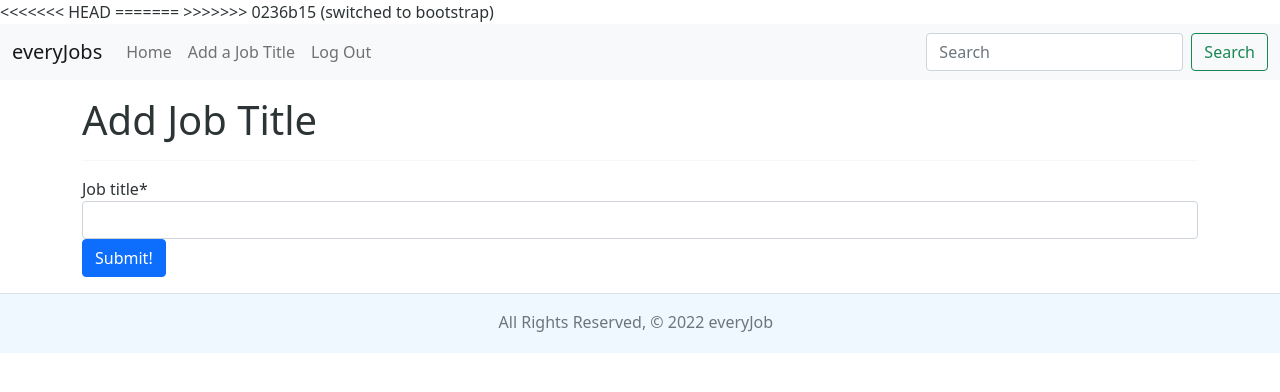
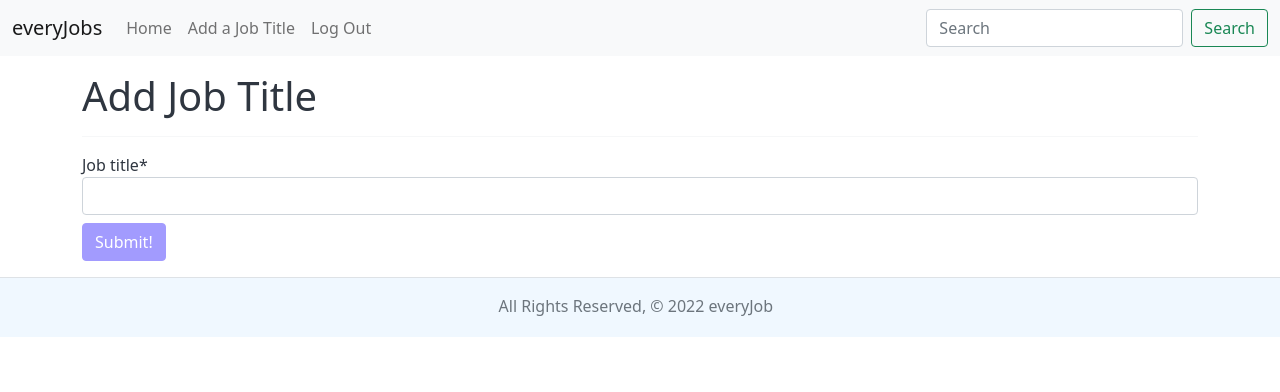
Before and after one commit to stylec0/everyJob, a Django app: page /everyjob/create/ in a window 1280 px wide. Shown: the top 392 px of the page. Run offline with Django 3.2, Linux system fonts and the light colour scheme; the visitor is signed in with stand-in values (Sample User, id 1); some libraries are stand-ins or nearby versions.

Commit message:
Fixed html and buttons adding css root andded error message on signup"

```diff
--- a/main_app/models.py
+++ b/main_app/models.py
@@ -36,6 +36,7 @@ class JobPost(models.Model):
         max_length=3,
         choices=INDUSTRIES,
         default=INDUSTRIES[0][0]
+        # why doesn't this work?
     )
     details = models.TextField(max_length=2000)
     years_experience = models.IntegerField()
--- a/main_app/static/css/style.css
+++ b/main_app/static/css/style.css
@@ -1,5 +1,16 @@
+:root {
+	--main-color: #a29bfe;
+	--main-gray: #2f3640;
+}
+
+.btn-primary {
+	background-color: var(--main-color);
+	border-color: var(--main-color);
+}
+
+
 body {
-	color: #2d3436;
+	color: var(--main-gray);
 
 }
 
--- a/main_app/templates/base.html
+++ b/main_app/templates/base.html
@@ -7,16 +7,15 @@
 	<meta http-equiv="X-UA-Compatible" content="IE=edge">
 	<meta name="viewport" content="width=device-width, initial-scale=1.0">
 	<title>everyJob</title>
+	<!-- bootstrap css -->
 	<link href="https://cdn.jsdelivr.net/npm/bootstrap@5.1.3/dist/css/bootstrap.min.css" rel="stylesheet"
 		integrity="sha384-1BmE4kWBq78iYhFldvKuhfTAU6auU8tT94WrHftjDbrCEXSU1oBoqyl2QvZ6jIW3" crossorigin="anonymous">
-	<<<<<<< HEAD <!-- Favicon created by Freepik - Flaticon -->
-		<link rel="icon" type="image/x-icon" href="{% static '/favicon.ico' %}">
-		=======
-		>>>>>>> 0236b15 (switched to bootstrap)
-		<link rel="stylesheet" href="{% static 'css/style.css' %}" />
-		<script src="https://cdn.jsdelivr.net/npm/bootstrap@5.1.3/dist/js/bootstrap.bundle.min.js"
-			integrity="sha384-ka7Sk0Gln4gmtz2MlQnikT1wXgYsOg+OMhuP+IlRH9sENBO0LRn5q+8nbTov4+1p" crossorigin="anonymous">
-		</script>
+	<!-- Favicon created by Freepik - Flaticon -->
+	<link rel="icon" type="image/x-icon" href="{% static '/favicon.ico' %}">
+	<link rel="stylesheet" href="{% static 'css/style.css' %}" />
+	<script src="https://cdn.jsdelivr.net/npm/bootstrap@5.1.3/dist/js/bootstrap.bundle.min.js"
+		integrity="sha384-ka7Sk0Gln4gmtz2MlQnikT1wXgYsOg+OMhuP+IlRH9sENBO0LRn5q+8nbTov4+1p" crossorigin="anonymous">
+	</script>
 </head>
 
 <body>
@@ -27,12 +26,13 @@
 					aria-controls="navbarTogglerDemo03" aria-expanded="false" aria-label="Toggle navigation">
 					<span class="navbar-toggler-icon"></span>
 				</button>
-				<a class="navbar-brand" href="#">everyJobs</a>
+				<a class="navbar-brand" href="/">everyJobs</a>
 				<div class="collapse navbar-collapse" id="navbarTogglerDemo03">
 					<ul class="navbar-nav me-auto mb-2 mb-lg-0">
 						<li class="nav-item">
 							<a class="nav-link" aria-current="page" href="{% url 'home' %}">Home</a>
 						</li>
+						<!-- if user is logged in then show add job title and log out -->
 						{% if user.is_authenticated %}
 						<li class="nav-item">
 							<a class="nav-link" href="{% url 'job_title_create' %}">Add a Job Title</a>
@@ -40,6 +40,7 @@
 						<li class="nav-item">
 							<a class="nav-link" href="{% url 'logout' %}">Log Out</a>
 						</li>
+						<!-- if user is not logged in show login and sign up -->
 						{% else %}
 						<li class="nav-item">
 							<a class="nav-link" href="{% url 'login' %}">Log In</a>
--- a/main_app/templates/everyJobs/detail.html
+++ b/main_app/templates/everyJobs/detail.html
@@ -15,7 +15,7 @@
 		<div class="card job-post">
 			<div class="top card-header d-flex justify-content-between">
 				<!-- fix this -->
-				<span><small class="text-muted">Field</small> {{job.industry}}</span>
+				<span>Field {{job.industry}}</span>
 				<!-- if statement for one year -->
 				<span class="text-end">{{ job.years_experience }} years experience</span>
 			</div>
@@ -27,7 +27,7 @@
 				<span>Tags #web</span>
 				<!-- add -->
 				<span class="right">date posted</span>
-				<a href="{% url 'get_job_post_update' job.id %}">Edit Job Post</a>
+				<a class="btn btn-outline-success btn-sm" href="{% url 'get_job_post_update' job.id %}">Edit Job Post</a>
 			</div>
 		</div>
 	</div>
--- a/main_app/templates/home.html
+++ b/main_app/templates/home.html
@@ -5,7 +5,8 @@
 
 <div class="row">
 	{% for job in jobTitle %}
-	<div class="col-12 col-sm-6 col-md-4 col-lg-3">
+	<!-- 1 column on phones, 2 columns on small screens 3 columns on everything else -->
+	<div class="col-12 col-sm-6 col-md-4">
 		<div class='card job-title-container'>
 			<a href="{% url 'detail' job.id %}">
 				<div class="card-body text-center job-title">
--- a/main_app/templates/main_app/jobtitle_form.html
+++ b/main_app/templates/main_app/jobtitle_form.html
@@ -11,7 +11,7 @@
 		<!-- Render the inputs inside of <tr>s & <td>s -->
 		{{ form|crispy }}
 	</table>
-	<input type="submit" value="Submit!" class="btn btn-primary">
+	<input type="submit" value="Submit!" class="btn btn-primary mt-2">
 </form>
 
 
--- a/main_app/templates/registration/login.html
+++ b/main_app/templates/registration/login.html
@@ -3,10 +3,10 @@
 
 <h1>Log In</h1>
 
-<form method="post" action="">
+<form method="post" action="{% url 'login' %}">
 	{% csrf_token %}
-	{{ form.as_p }}
-	<input type="submit" class="btn" value="login">
+	{{ form | crispy }}
+	<input type="submit" class="btn btn-outline-success" value="login">
 	<input type="hidden" name="next" value="">
 </form>
 
--- a/main_app/views.py
+++ b/main_app/views.py
@@ -20,49 +20,23 @@ def home(request):
     })
 
 
-# class SearchView(ListView):
-#     model = JobTitle
-#     template_name = 'home.html'
-#     context_object_name = 'all_search_results'
-
-#     def get_queryset(self):
-#         result = super(SearchView, self).get_queryset()
-#         query = self.request.GET.get('search')
-#         print(self, 'self')
-#         print(query, "query")
-#         if query:
-#             postresult = JobTitle.objects.filter(job_title__contains=query)
-#             print(JobTitle.objects.filter(
-#                 job_title__contains=query), "query result")
-#             result = postresult
-#             print(result, "result")
-#         else:
-#             result = None
-#             print('none')
-#         return result
 def search(request):
     results = []
-    jobTitles = JobTitle.objects.all()
+    # creating an array
+    # jobTitles = JobTitle.objects.all()
     if request.method == "GET":
         query = request.GET.get('search')
-        query = query.lower()
+        # query = query.lower()
         if query == '':
             query = 'None'
         results = JobTitle.objects.filter(job_title__contains=query)
+        # updating results with our filtered data
     return render(request, 'home.html', {'jobTitle': results})
 
-# def search(request):
-# 		if request.method == 'POST':
-#     print(request)
-#     jobTitle = JobTitle.objects.filter(job_title__contains='y')
-#     return render(request, 'home.html', {
-#         'jobTitle': jobTitle
-#     })
+# wrote view function because we needed to associate
+# both the user and the JobTitle with the job post being created
 
 
-# this is a test comment
-# wrote view function because we needed to associate
-# both the user and the JobTitle with the job post being created
 def JobPostCreate(request, job_title_id):
     title = JobTitle.objects.filter(pk=job_title_id)
     job_form = JobPostForm(request.POST)
```
Also changed, not shown: main_app/templates/main_app/jobpost_update.html (+11 -10 lines), main_app/templates/registration/signup.html (+3 -7 lines), main_app/templates/everyJobs/index.html (deleted).
